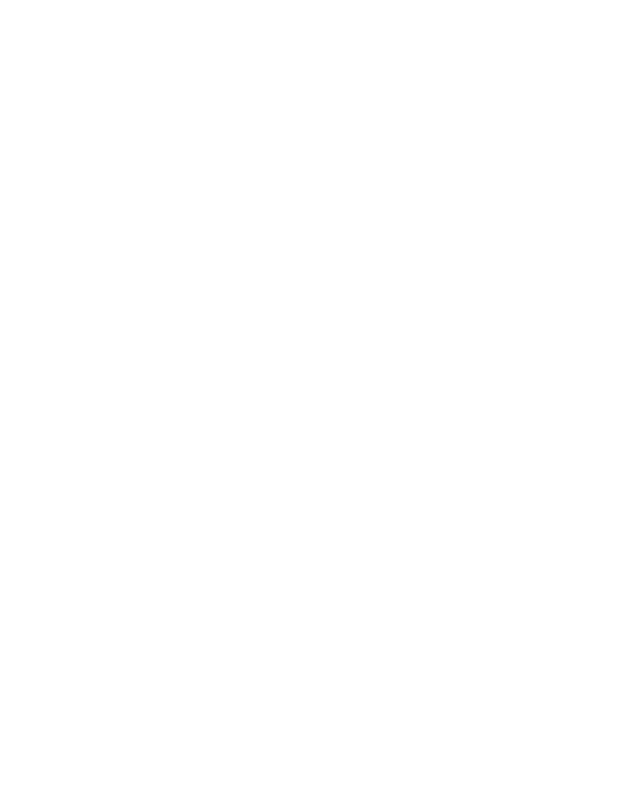
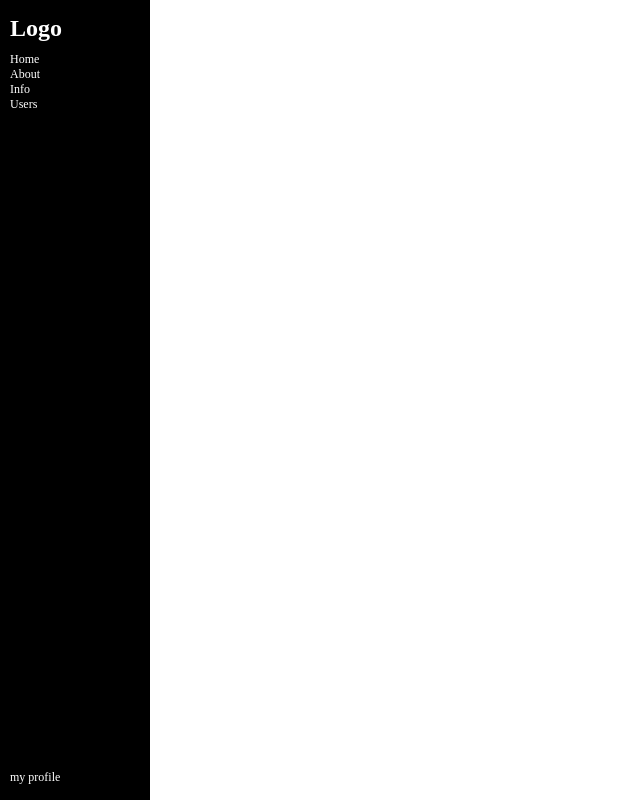
Before and after one commit to MarinaLasorsa/html-css-viewport, a plain HTML site: page index.html in a window 1280 px wide. Shown: the whole page, without its empty margins (0-640 px from the left). Drawn offline with Linux system fonts and the light colour scheme.

Commit message:
ADD: sidebar layout

```diff
--- a/css/style.css
+++ b/css/style.css
@@ -0,0 +1,38 @@
+/*RESET*/
+
+* {
+	margin: 0;
+	padding: 0;
+	box-sizing: border-box;
+}
+
+menu, ul, ol {
+	list-style: none;
+}
+
+/*STYLE*/
+
+.webapp {
+	height: 100vh;
+    display: flex;
+    color: white;
+}
+
+.webapp header {
+	background-color: black;
+    padding: 15px 10px;
+    width: 150px;
+    height: 100%;
+    display: flex;
+    flex-direction: column;
+    justify-content: space-between;
+
+}
+
+header .nav {
+	font-size: 12px;
+}
+
+header ul.nav {
+	margin: 10px 0;
+}
--- a/index.html
+++ b/index.html
@@ -9,7 +9,18 @@
 <body>
     <div class="webapp">
         <header>
-
+            <div>
+                <h2>Logo</h2>
+                <ul class="nav">
+                    <li>Home</li>
+                    <li>About</li>
+                    <li>Info</li>
+                    <li>Users</li>
+                </ul>
+            </div>
+            <div class="nav">
+                <p>my profile</p>
+            </div>
         </header>
         <main>
             <div class="top-bar">
```
